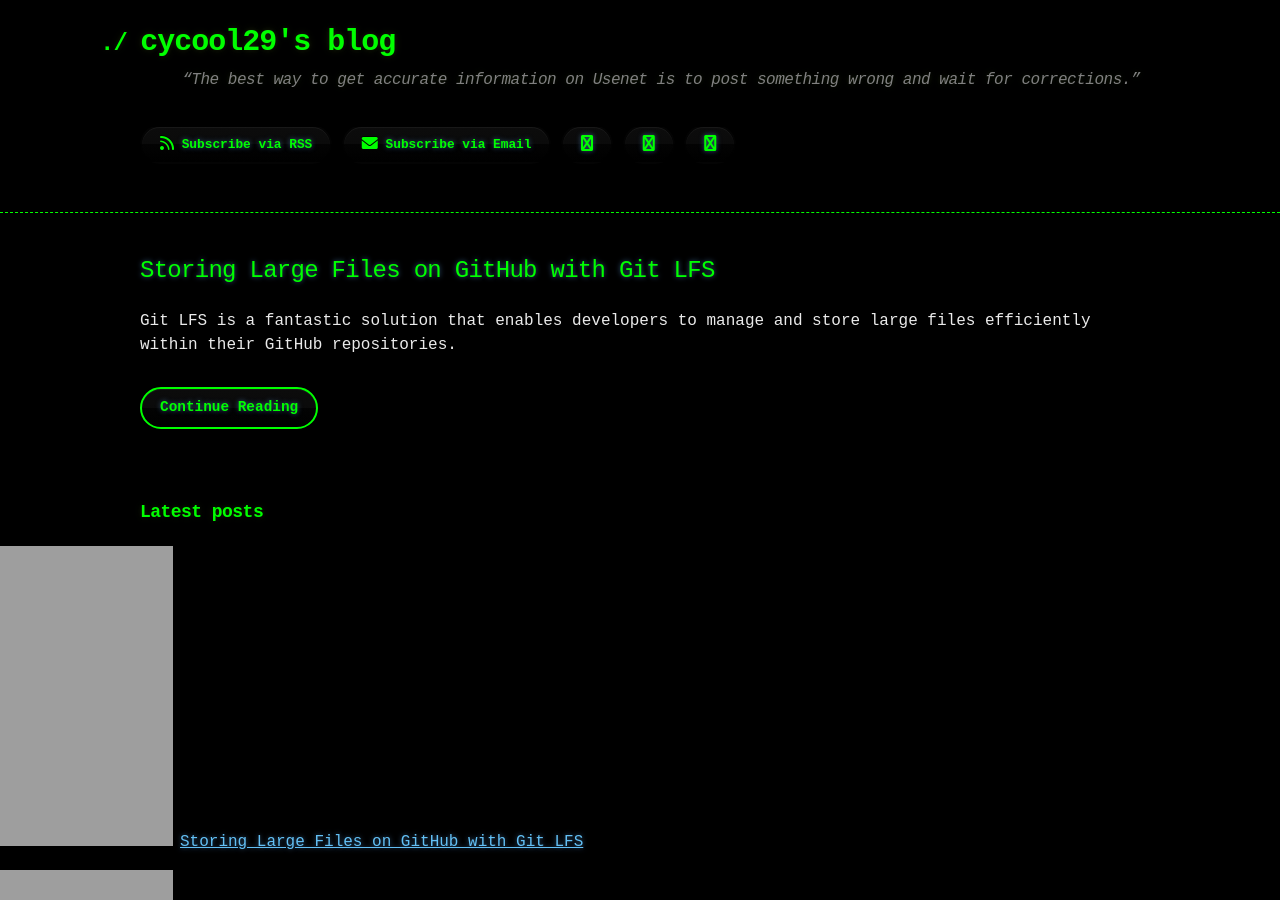
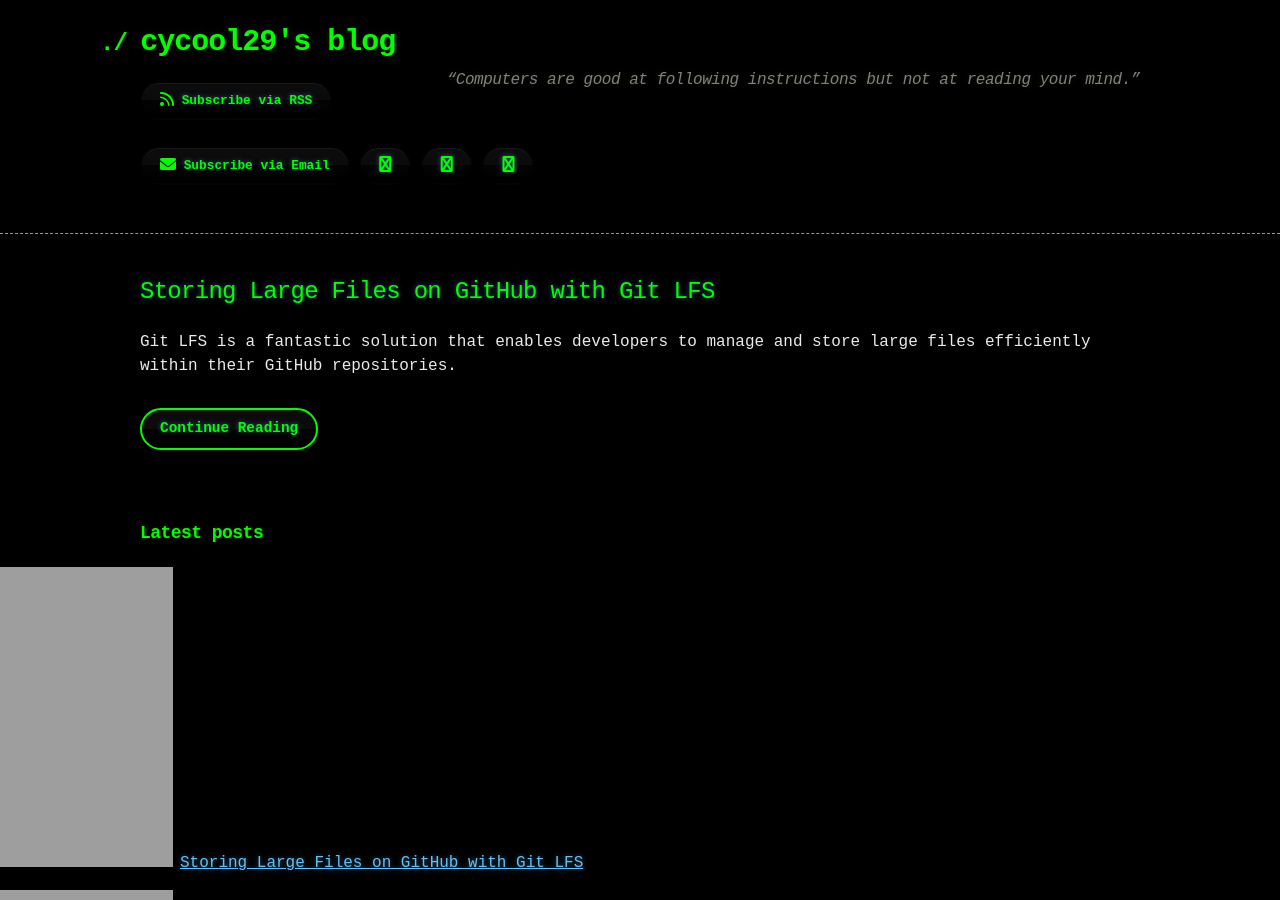
Before and after one commit to cycool29/cycool29.github.io, a Jekyll site: the page built from index.md, in a window 1280 px wide and 900 px high. Built offline with Jekyll 4.4.1, drawn with Linux system fonts in a browser that asks for light colours; a style sheet for code colours, icons or effects is not loaded.

Commit message:
Update quotes

```diff
--- a/_config.yml
+++ b/_config.yml
@@ -1,5 +1,5 @@
 title: cycool29's blog
-description: "“The best way to get accurate information on Usenet is to post something wrong and wait for corrections.” "
+description: "“Computers are good at following instructions but not at reading your mind.” "
 bio: A high school student. Intermediate in Python, Git, Bash. Learning JavaScript. He/Him. "
 author: cycool29
 url: https://cycool29.github.io
```
